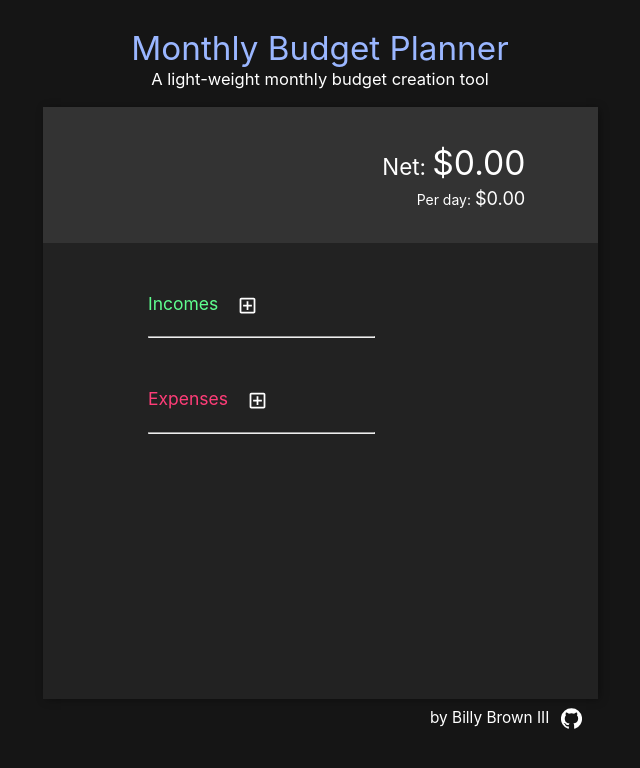
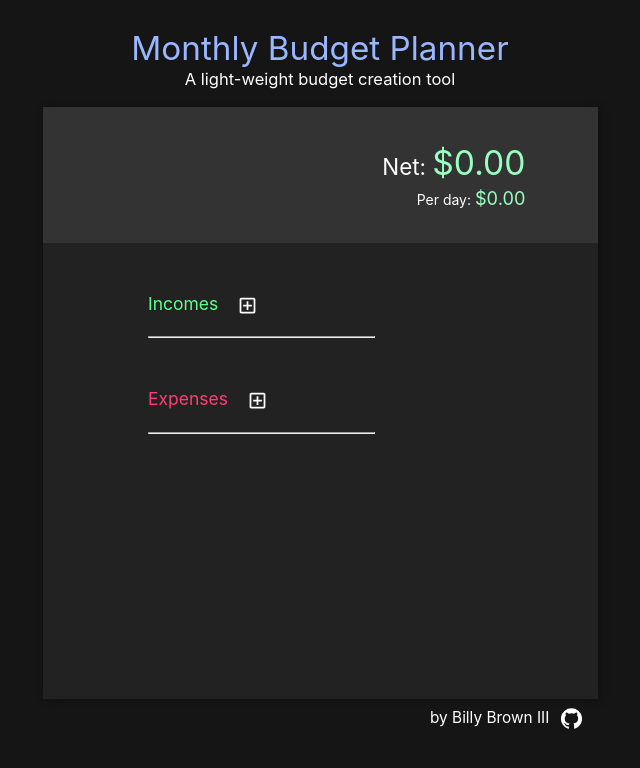
Before and after one commit to BillyBDev/budget-react-app, a React (Create React App) app: page / in a window 1280 px wide. Shown: the top 768 px of the page, without its empty margins (320-960 px from the left). Built offline with nearby package versions, Linux system fonts and the light colour scheme.

Commit message:
Fixed negative currency formatting

```diff
--- a/src/App.js
+++ b/src/App.js
@@ -31,7 +31,7 @@ class App extends Component {
     return (
       <ThemeProvider theme={theme}>
         <div class="title">Monthly Budget Planner</div>
-        <div class="subtitle">A light-weight monthly budget creation tool</div>
+        <div class="subtitle">A light-weight budget creation tool</div>
         <div class="container">
           <Header total={this.state.total}/>
           <Table adjustTotal={this.adjustTotal}/>
--- a/src/Header.js
+++ b/src/Header.js
@@ -1,15 +1,25 @@
 import React from 'react';
+
+function numToAmt(num){
+    let i = num;
+    if (num >= 0){
+        return "$" + i.toFixed(2);
+    } else {
+        i *= -1;
+        return "-$" + i.toFixed(2);
+    }
+}
 
 function pocketAmt(num){
     let ans = num / 30;
-    return ans.toFixed(2)
+    return ans;
 }
 
 function DailyAmount(props){
     return (
         <div id="day-label">
             Per day: <span id="day-amt" class={props.colorClass}>
-                ${pocketAmt(props.total)}
+                {numToAmt(pocketAmt(props.total))}
             </span>
         </div>
     )
@@ -17,14 +27,14 @@ function DailyAmount(props){
 
 const Header = (props) => {
     let colorClass;
-    if (props.total > 0){
-        colorClass = "positive"
+    if (props.total >= 0){
+        colorClass = "positive";
     } else if (props.total < 0){
-        colorClass="negative"
+        colorClass="negative";
     }
     return (
         <div class="header">
-            <div id="net-label">Net: <span id="net-amt" class={colorClass}>${props.total.toFixed(2)}</span></div>
+            <div id="net-label">Net: <span id="net-amt" class={colorClass}>{numToAmt(props.total)}</span></div>
             <DailyAmount total={props.total} colorClass={colorClass}/>
         </div>
     )
```
